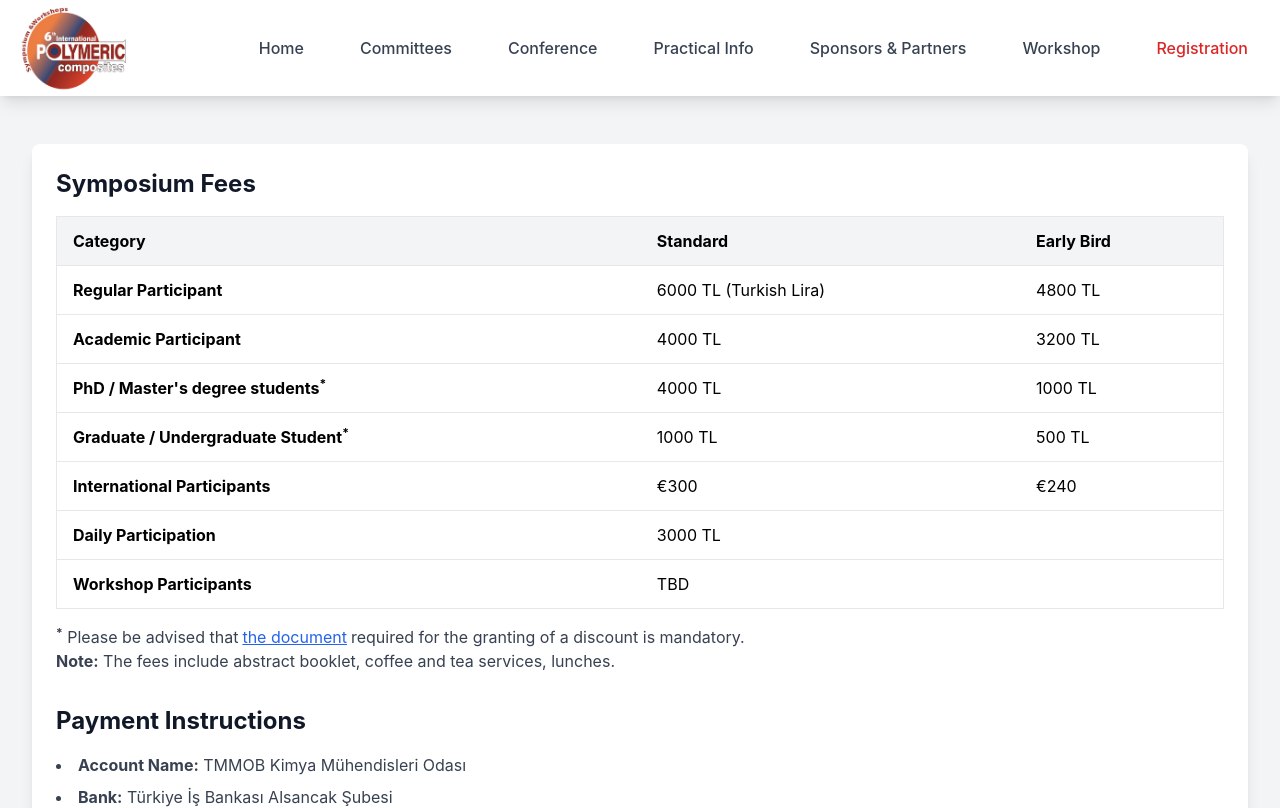
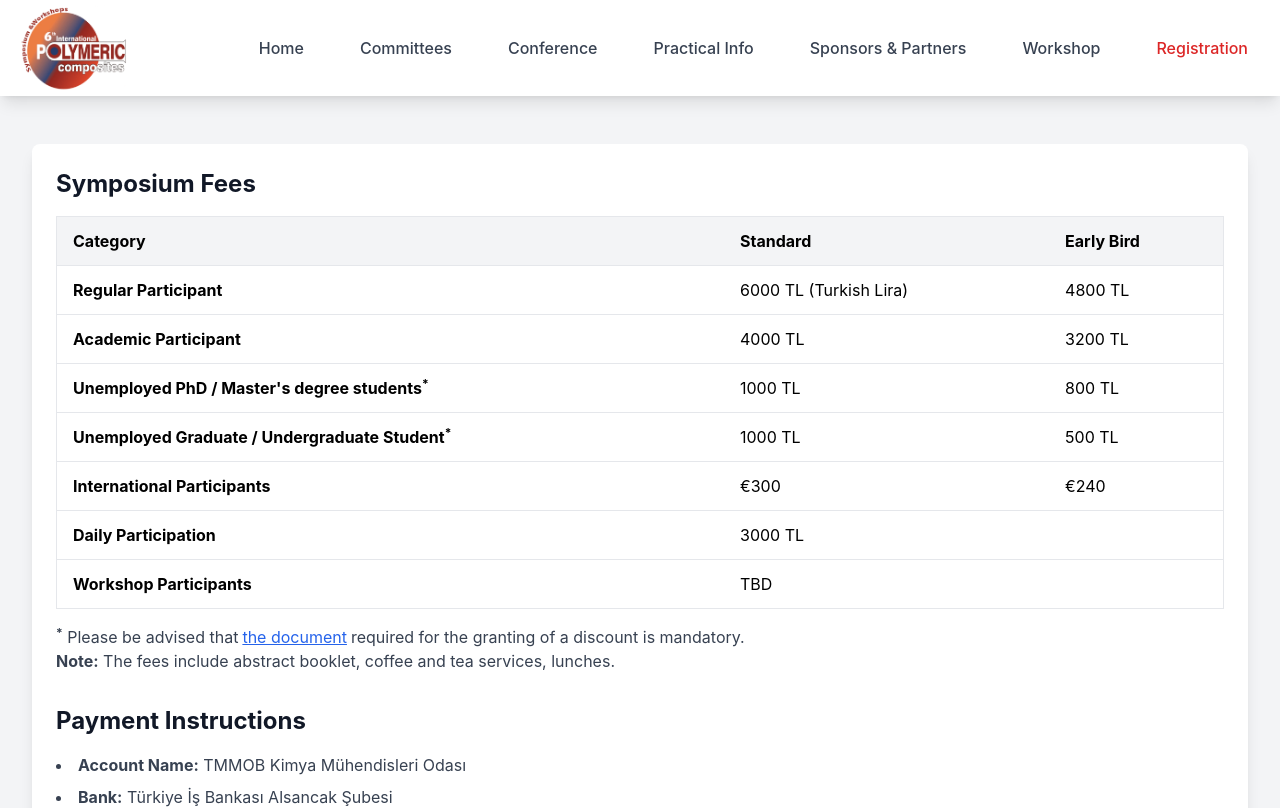
Before and after one commit to vbahadircan/polmericcompositessymposium, a React (Create React App) app: page /registration in a window 1280 px wide. Shown: the top 808 px of the page. Built offline with nearby package versions, Linux system fonts and the light colour scheme.

Commit message:
prices and dates changed

```diff
--- a/src/components/KeyDates.js
+++ b/src/components/KeyDates.js
@@ -3,7 +3,7 @@ import React from 'react';
 const keyDates = [
     { event: "Submission of Abstracts", date: "06.06.2025" },
     { event: "Deadline for Early Registration", date: "01.07.2025" },
-    { event: "Announcement of Accepted Papers", date: "30.06.2025" },
+    { event: "Announcement of Accepted Papers", date: "20.06.2025" },
     { event: "Submission of Full Proceedings", date: "15.08.2025" },
     { event: "Deadline for Sponsorship and Advertisement Applications", date: "15.09.2025" },
     { event: "Deadline for Workshop Applications", date: "01.09.2025" },
--- a/src/components/Register.js
+++ b/src/components/Register.js
@@ -37,12 +37,12 @@ export default function Register() {
                         <td className="py-3 px-4 border-b">3200 TL</td>
                       </tr>
                       <tr>
-                        <td className="py-3 px-4 border-b"><strong>PhD / Master's degree students<sup>*</sup></strong></td>
-                        <td className="py-3 px-4 border-b">4000 TL</td>
+                        <td className="py-3 px-4 border-b"><strong>Unemployed PhD / Master's degree students<sup>*</sup></strong></td>
                         <td className="py-3 px-4 border-b">1000 TL</td>
+                        <td className="py-3 px-4 border-b">800 TL</td>
                       </tr>
                       <tr>
-                        <td className="py-3 px-4 border-b"><strong>Graduate / Undergraduate Student<sup>*</sup></strong></td>
+                        <td className="py-3 px-4 border-b"><strong>Unemployed Graduate / Undergraduate Student<sup>*</sup></strong></td>
                         <td className="py-3 px-4 border-b">1000 TL</td>
                         <td className="py-3 px-4 border-b">500 TL</td>
                       </tr>
--- a/src/components/Submissions.js
+++ b/src/components/Submissions.js
@@ -105,7 +105,7 @@ export default function Submissions() {
                       </li>
                       <li>
                         <strong>Announcement of Accepted Papers:</strong>{" "}
-                        30.06.2025
+                        20.06.2025
                       </li>
                       <li>
                         <strong>Submission of Full Proceedings:</strong>{" "}
```
